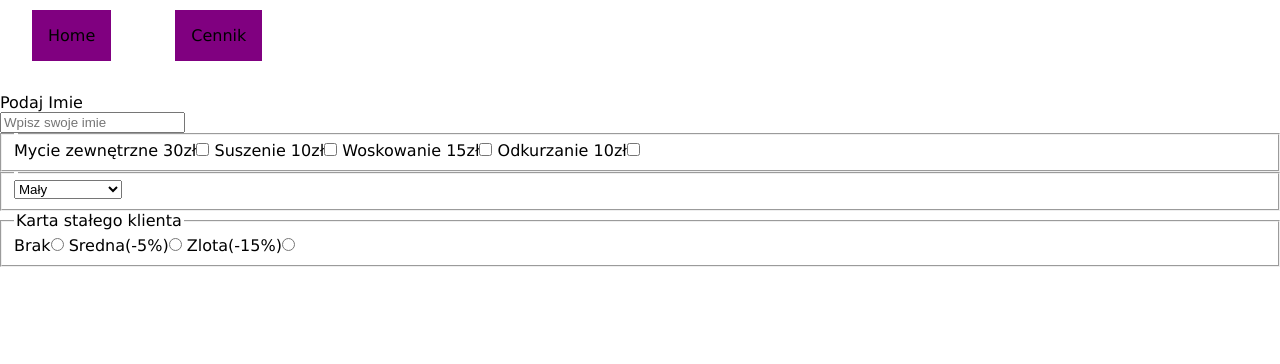
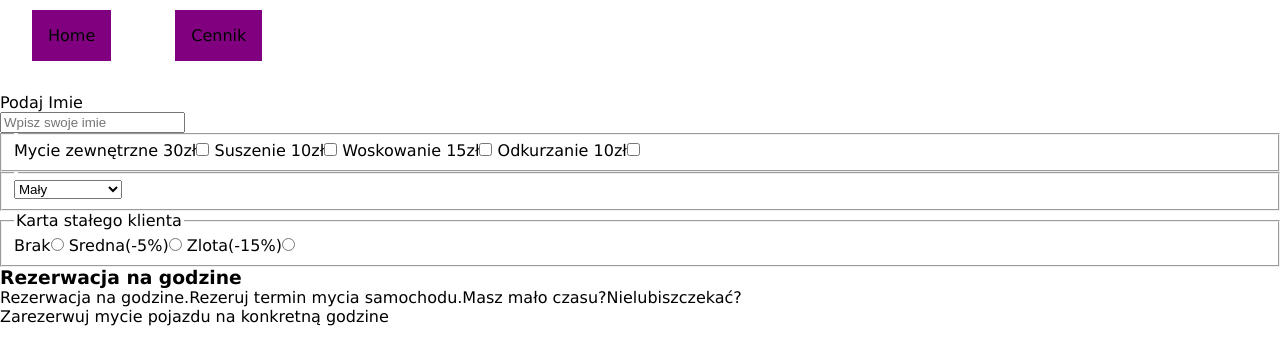
Before and after one commit to Lim0x1/Main, a plain HTML site: page 2P/index.html in a window 1280 px wide. Shown: the part 50-414 px from the top of the page. Drawn offline with Linux system fonts and the light colour scheme.

Commit message:
filled aside

```diff
--- a/2P/index.html
+++ b/2P/index.html
@@ -44,7 +44,10 @@
                 Zlota(-15%)<input type="radio">
             </fieldset>
         </main>
-        <aside></aside>
+        <aside>
+            <h3>Rezerwacja na godzine</h3>
+            <p>Rezerwacja na godzine.Rezeruj termin mycia samochodu.Masz mało czasu?Nielubiszczekać?Zarezerwuj mycie pojazdu na konkretną godzine</p>
+        </aside>
         <footer></footer>
     </div>
 </body>
--- a/2P/style.css
+++ b/2P/style.css
@@ -19,9 +19,12 @@ li ul{
     background:purple;
 }
 .title{
-    text-transform:;
+    text-transform:capitalize;
 }
-
+aside{
+    width: 60%;
+    text-transform: ;
+}
 
 
 
```
